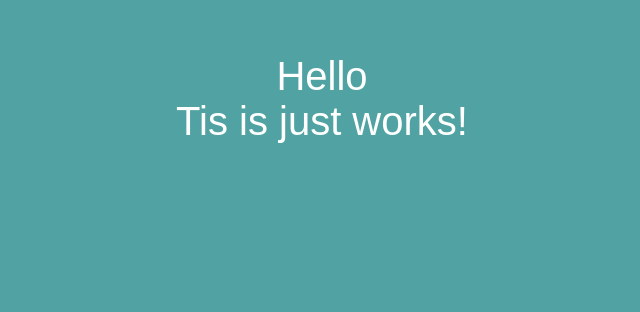
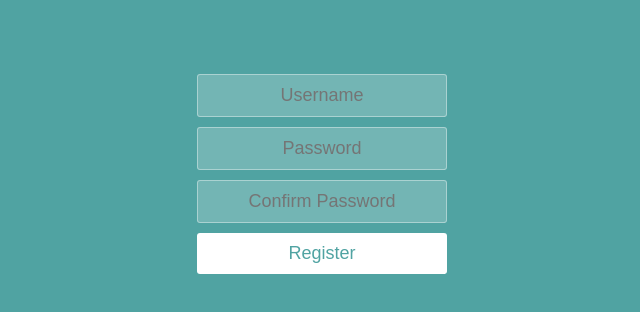
Before and after one commit to manooi/react-project, a React (Create React App) app: page / in a window 1280 px wide. Shown: the part 154-466 px from the top of the page, without its empty margins (318-958 px from the left). Built offline with nearby package versions, Linux system fonts and the light colour scheme.

Commit message:
React conditional rendering pratice completed - sirawit version

```diff
--- a/src/components/App.js
+++ b/src/components/App.js
@@ -2,32 +2,15 @@ import React from "react";
 import Login from './Login';
 import Mycheckbox from './Mycheckbox';
 
-var isLoggedIn = false;
-var currentTime = new Date(2021, 12, 12, 8).getHours();
+var userIsRegistered = false;
 
-function renderConditionally() {
-  if (isLoggedIn) {
-    return <h1>Hello</h1>;
-  } else {
-    return (
-      <Login />
-    );
-  }
-}
 
 function App() {
   return (
     <div className="container">
-      {/* Option1: Using function */}
-      {/* {renderConditionally()} */}
+      <Login userIsRegistered={userIsRegistered} />
+    </div>
 
-      {/* Option 2: Ternary operator */}
-      {/* {isLoggedIn ? <h1>Hello</h1> : <Login />} */}
-      {currentTime > 6 ? <h1>Hello</h1> : null}
-
-      {/* Option 3: && || */}
-      {currentTime > 6 && <h1>Tis is just works!</h1>}
-    </div>
   );
 }
 
--- a/src/components/Login.jsx
+++ b/src/components/Login.jsx
@@ -8,7 +8,8 @@ function Login(props) {
     <form className="form">
       <Input inputType="text" placeholder="Username" />
       <Input inputType="password" placeholder="Password" />
-      <button type="submit">Login</button>
+      {!props.userIsRegistered && <Input inputType="password" placeholder="Confirm Password" />}
+      {props.userIsRegistered ? <button type="submit">Login</button> : <button type="submit">Register</button>}
     </form>);
 }
 
```
